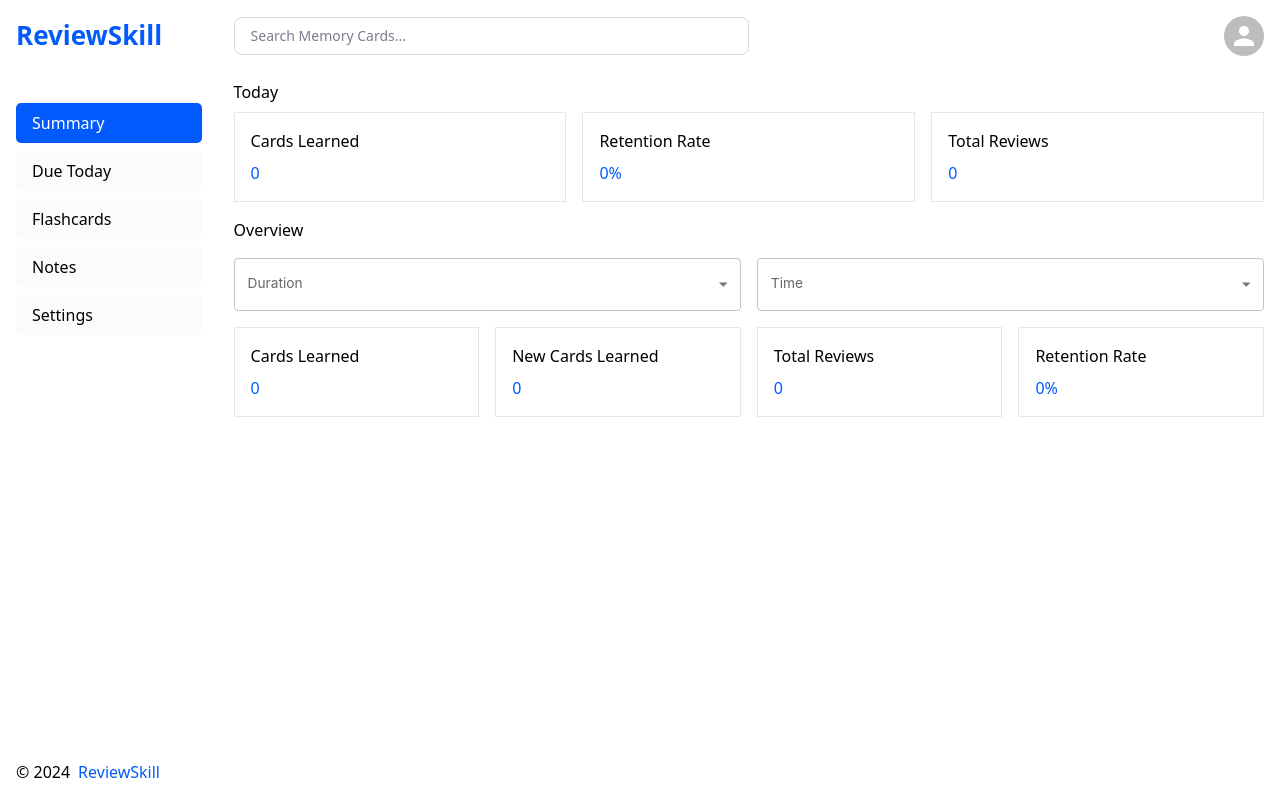
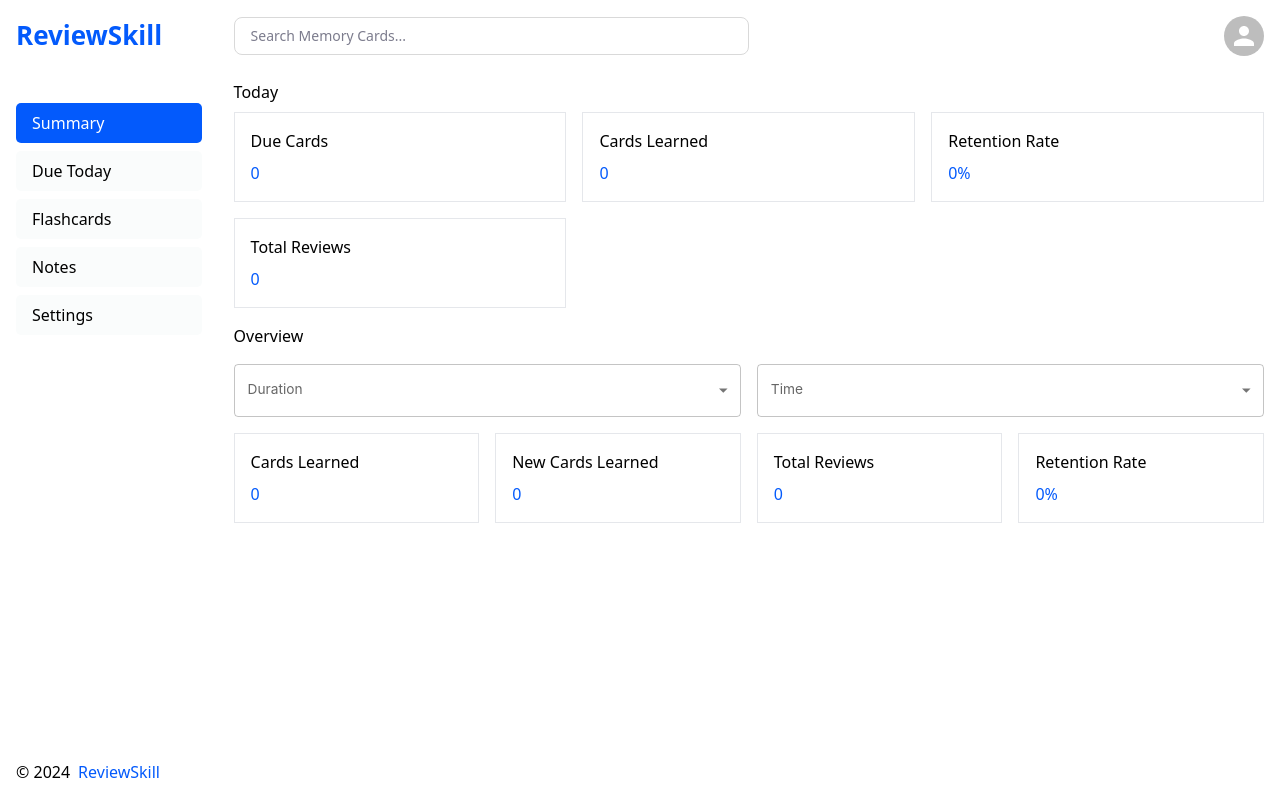
Before and after one commit to apella1/review-skill-frontend, a React (Vite) app: page /dashboard/summary in a window 1280 px wide. Built offline with nearby package versions, Linux system fonts and the light colour scheme; no server answers; sample sign-in values are in the browser's storage.

Commit message:
feat: add flashcard summary card

```diff
--- /dev/null
+++ b/src/components/FlashcardSummary.tsx
@@ -0,0 +1,13 @@
+interface Summary {
+  title: string;
+  value: string;
+}
+export default function FlashcardSummary({ summary }: { summary: Summary }) {
+  const { title, value } = summary;
+  return (
+    <div className="p-4 flex flex-col space-y-2 border border-gray-200">
+      <p>{title}</p>
+      <p className="text-[#035afc]">{value}</p>
+    </div>
+  );
+}
--- a/src/components/index.ts
+++ b/src/components/index.ts
@@ -4,3 +4,4 @@ export { default as CustomButton } from "./CustomButton";
 export { default as InputCard } from "./InputCard";
 export { default as HomeHeader } from "./home/HomeHeader";
 export { default as DashboardMainContent } from "./dashboard/DashboardMainContent";
+export { default as FlashcardSummary } from "./FlashcardSummary";
--- a/src/pages/dashboard/Dashboard.tsx
+++ b/src/pages/dashboard/Dashboard.tsx
@@ -26,6 +26,10 @@ export default function Dashboard() {
           <section className="flex flex-col space-y-2">
             <h2 className="font-medium">Today</h2>
             <div className="grid grid-cols-3 gap-4">
+              <div className="p-4 flex flex-col space-y-2 border border-gray-200">
+                <p>Due Cards</p>
+                <p className="text-[#035afc]">0</p>
+              </div>
               <div className="p-4 flex flex-col space-y-2 border border-gray-200">
                 <p>Cards Learned</p>
                 <p className="text-[#035afc]">0</p>
```
